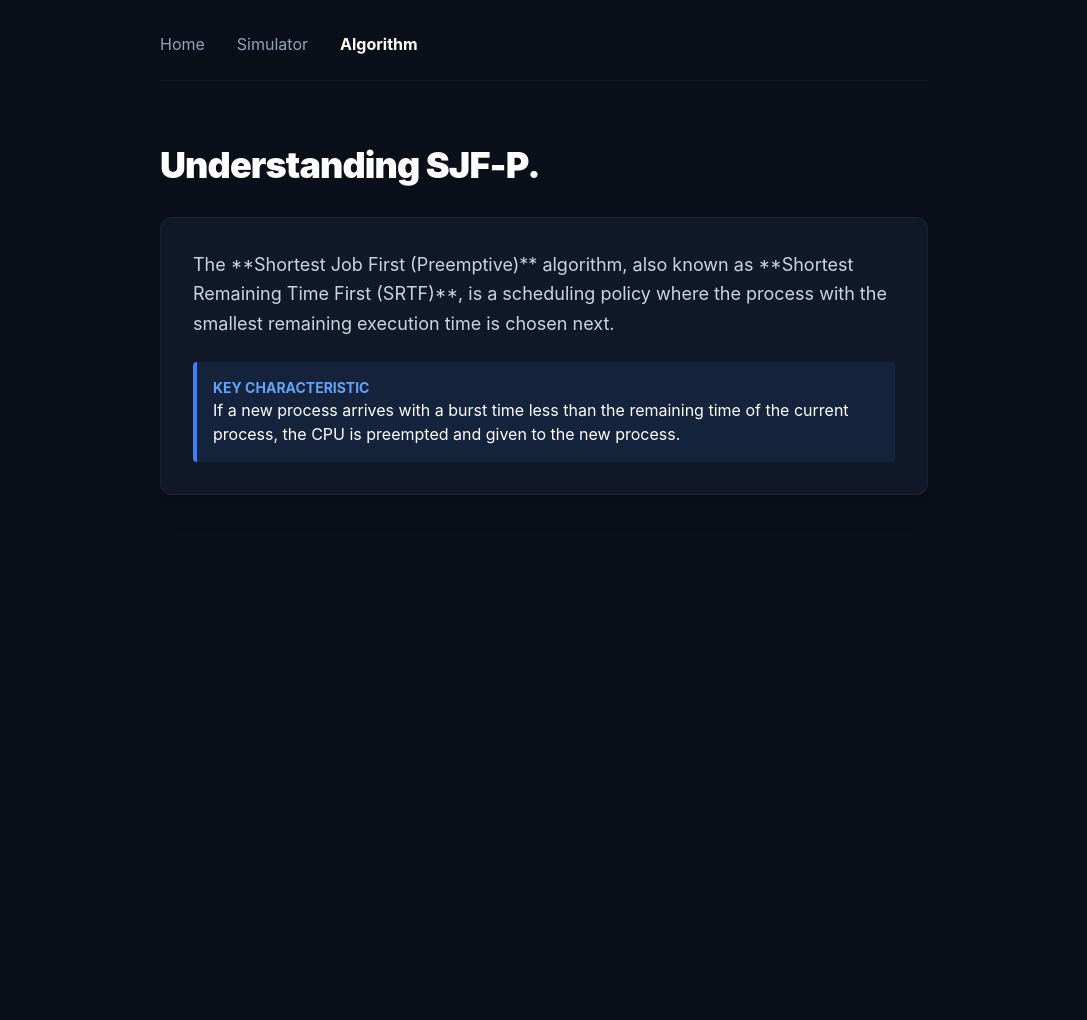
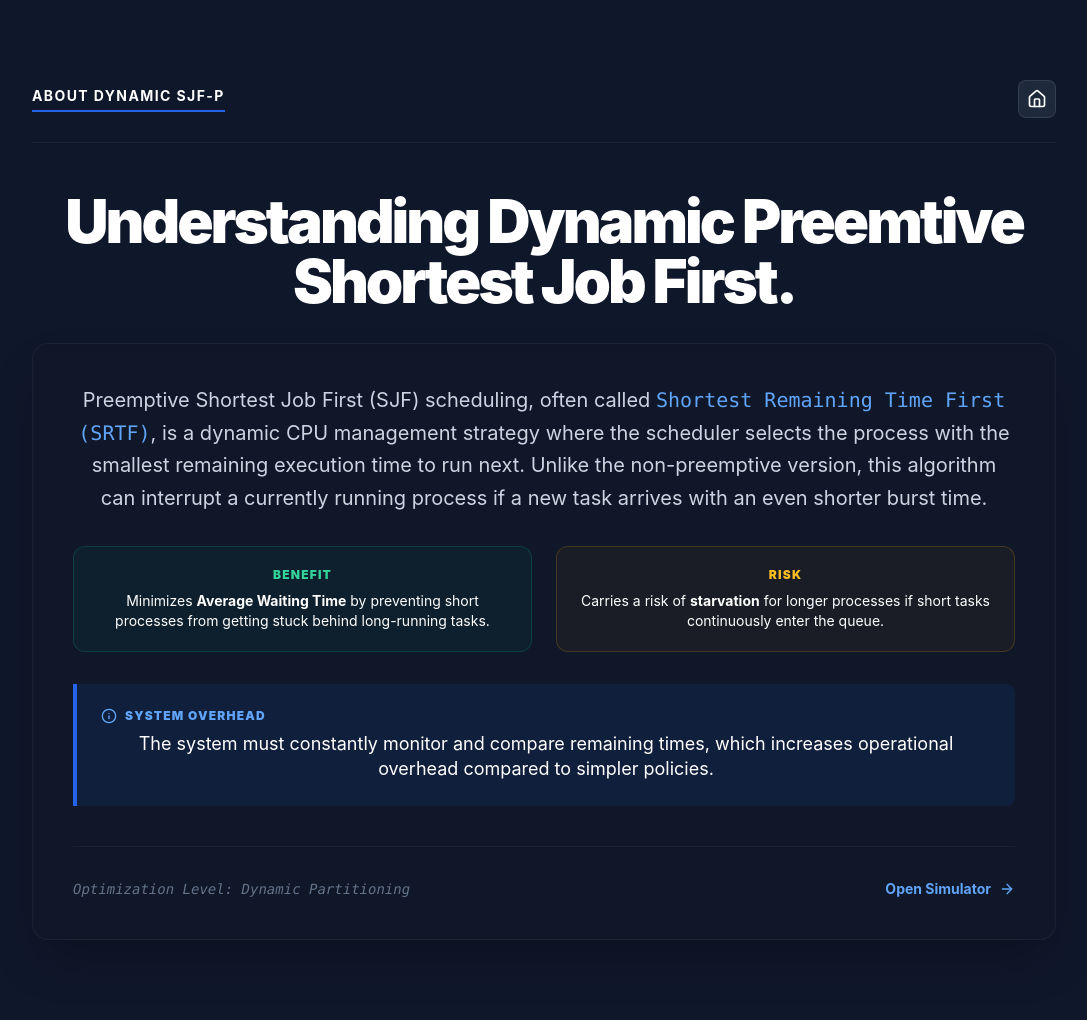
Before and after one commit to ClinTuyor/dynamicpartition_sjf, a Flask app: page /about in a window 1280 px wide. Shown: the whole page, without its empty margins (96-1183 px from the left). Before the commit the page ends 495 px from the top, so only its background shows below. Run offline with Flask 3, Linux system fonts and the light colour scheme; some libraries are stand-ins or nearby versions.

Commit message:
update 2.1

```diff
--- a/static/css/style.css
+++ b/static/css/style.css
@@ -1,5 +1,77 @@
 * { margin: 0; padding: 0; box-sizing: border-box; }
 
+.hero-container {
+    display: flex;
+    justify-content: center; /* Horizontal center */
+    align-items: center;     /* Vertical center */
+    min-height: 100vh;       /* Full viewport height */
+    text-align: center;
+    padding: 2rem;
+}
+
+/* Large, Bold Title */
+.hero-title {
+    font-size: 8rem; /* Massive impact */
+    font-weight: 900;
+    letter-spacing: -0.05em;
+    color: white;
+    margin-bottom: 1px;
+}
+
+/* Tagline styling */
+.hero-tagline {
+    font-size: 1.25rem;
+    color: #94a3b8; /* Slate-400 */
+    max-width: 1000px;
+    margin: 0 auto;
+    line-height: 1;
+}
+
+/* --- Added: Container for the side-by-side buttons --- */
+.hero-actions {
+    display: flex;
+    justify-content: center;
+    gap: 1.5rem;      /* Space between the two buttons */
+    margin-top: 4rem; /* The "Big Space" between tagline and buttons */
+}
+
+/* Base button styles (Shared) */
+.hero-button {
+    display: inline-block;
+    padding: 1rem 2.5rem;
+    border-radius: 9999px;
+    font-weight: 700;
+    text-decoration: none;
+    transition: all 0.2s ease;
+    font-size: 0.9rem;
+}
+
+/* Primary Button (Enter Simulator) */
+.hero-button.primary {
+    background-color: #2563eb; /* Blue-600 */
+    color: white;
+    box-shadow: 0 10px 15px -3px rgba(37, 99, 235, 0.3);
+}
+
+.hero-button.primary:hover {
+    background-color: #3b82f6;
+    transform: translateY(-2px);
+    box-shadow: 0 20px 25px -5px rgba(37, 99, 235, 0.4);
+}
+
+/* Secondary Button (About Page) */
+.hero-button.secondary {
+    background-color: transparent;
+    color: #cbd5e1; /* slate-300 */
+    border: 1px solid rgba(255, 255, 255, 0.1);
+}
+
+.hero-button.secondary:hover {
+    background-color: rgba(255, 255, 255, 0.05);
+    color: white;
+    border-color: rgba(255, 255, 255, 0.3);
+    transform: translateY(-2px);
+}
 body {
     background-color: #0b0f1a;
     color: #cbd5e1;
--- a/templates/about.html
+++ b/templates/about.html
@@ -2,27 +2,75 @@
 <html lang="en">
 <head>
     <meta charset="UTF-8">
-    <title>SJF-P | About</title>
+    <meta name="viewport" content="width=device-width, initial-scale=1.0">
+    <title>About Shortest Job First.</title>
+    <script src="https://unpkg.com/lucide@latest"></script>
     <link rel="stylesheet" href="{{ url_for('static', filename='css/style.css') }}">
     <script src="https://cdn.tailwindcss.com"></script>
 </head>
-<body class="p-8">
-    <nav class="max-w-3xl mx-auto flex gap-8 mb-16 border-b border-white/5 pb-6">
-        <a href="/" class="text-slate-400 hover:text-white">Home</a>
-        <a href="/simulator" class="text-slate-400 hover:text-white">Simulator</a>
-        <a href="/about" class="text-white font-bold">Algorithm</a>
-    </nav>
-    <div class="max-w-3xl mx-auto">
-        <h1 class="text-4xl font-black text-white mb-8 tracking-tight">Understanding SJF-P.</h1>
-        <div class="prose prose-invert max-w-none bg-[#111827] p-8 rounded-xl border border-white/5 shadow-xl">
-            <p class="text-lg leading-relaxed text-slate-300">
-                The **Shortest Job First (Preemptive)** algorithm, also known as **Shortest Remaining Time First (SRTF)**, is a scheduling policy where the process with the smallest remaining execution time is chosen next.
-            </p>
-            <div class="mt-6 p-4 bg-blue-500/10 border-l-4 border-blue-500 rounded">
-                <p class="text-blue-400 text-sm font-bold">KEY CHARACTERISTIC</p>
-                <p class="text-white">If a new process arrives with a burst time less than the remaining time of the current process, the CPU is preempted and given to the new process.</p>
+<body class="bg-[#0f172a] text-slate-300">
+
+    <main class="hero-container min-h-screen flex flex-col justify-center items-center px-6 py-20">
+
+        <!-- Navigation -->
+        <div class="max-w-5xl w-full flex justify-between items-center mb-12 border-b border-white/5 pb-6">
+            <div class="flex gap-8">
+                <a href="/about" class="text-sm font-bold tracking-widest text-white border-b-2 border-blue-600 pb-1 uppercase">About Dynamic SJF-P</a>
+            </div>
+            <a href="/" class="p-2 bg-slate-800 hover:bg-slate-700 text-white rounded-lg border border-white/10 transition-all">
+                <i data-lucide="home" class="w-5 h-5"></i>
+            </a>
+        </div>
+
+        <!-- Content Area -->
+        <div class="max-w-5xl w-full text-center">
+            <h1 class="text-6xl font-black text-white mb-8 tracking-tighter">
+                Understanding Dynamic Preemtive Shortest Job First.
+            </h1>
+
+            <div class="bg-[#111827]/50 backdrop-blur-sm p-10 rounded-2xl border border-white/5 shadow-2xl">
+                <!-- Updated Technical Description -->
+                <p class="text-xl leading-relaxed text-slate-300 mb-8">
+                    Preemptive Shortest Job First (SJF) scheduling, often called
+                    <span class="text-blue-400 font-mono">Shortest Remaining Time First (SRTF)</span>,
+                    is a dynamic CPU management strategy where the scheduler selects the process with the smallest remaining execution time to run next.
+                    Unlike the non-preemptive version, this algorithm can interrupt a currently running process if a new task arrives with an even shorter burst time.
+                </p>
+
+                <!-- Impact & Trade-offs -->
+                <div class="grid grid-cols-1 md:grid-cols-2 gap-6 mb-8">
+                    <div class="p-5 bg-emerald-500/5 border border-emerald-500/20 rounded-xl">
+                        <p class="text-emerald-400 text-xs font-black tracking-widest uppercase mb-2">Benefit</p>
+                        <p class="text-white text-sm">Minimizes <span class="font-bold">Average Waiting Time</span> by preventing short processes from getting stuck behind long-running tasks.</p>
+                    </div>
+                    <div class="p-5 bg-amber-500/5 border border-amber-500/20 rounded-xl">
+                        <p class="text-amber-400 text-xs font-black tracking-widest uppercase mb-2">Risk</p>
+                        <p class="text-white text-sm">Carries a risk of <span class="font-bold">starvation</span> for longer processes if short tasks continuously enter the queue.</p>
+                    </div>
+                </div>
+
+                <!-- Technical Note -->
+                <div class="p-6 bg-blue-600/10 border-l-4 border-blue-600 rounded-r-lg">
+                    <div class="flex items-center gap-2 mb-2">
+                        <i data-lucide="info" class="w-4 h-4 text-blue-400"></i>
+                        <p class="text-blue-400 text-xs font-black tracking-widest uppercase">System Overhead</p>
+                    </div>
+                    <p class="text-white text-lg leading-snug">
+                        The system must constantly monitor and compare remaining times, which increases operational overhead compared to simpler policies.
+                    </p>
+                </div>
+
+                <div class="mt-10 pt-8 border-t border-white/5 flex justify-between items-center">
+                    <p class="text-sm text-slate-500 font-mono italic">Optimization Level: Dynamic Partitioning</p>
+                    <a href="/simulator" class="text-blue-400 hover:text-blue-300 font-bold text-sm flex items-center gap-2 group">
+                        Open Simulator
+                        <i data-lucide="arrow-right" class="w-4 h-4 transform group-hover:translate-x-1 transition-transform"></i>
+                    </a>
+                </div>
             </div>
         </div>
-    </div>
+    </main>
+
+    <script>lucide.createIcons();</script>
 </body>
 </html>
--- a/templates/statistics.html
+++ b/templates/statistics.html
@@ -2,11 +2,11 @@
 <html lang="en">
 <head>
     <meta charset="UTF-8">
-    <title>SJF-P | Analytics</title>
+    <title>Dynamic SJF-P Analytics</title>
     <link rel="stylesheet" href="{{ url_for('static', filename='css/style.css') }}">
     <script src="https://cdn.tailwindcss.com"></script>
 </head>
-<body class="p-8">
+<body class="p-8 bg-[#0f172a] text-slate-300">
     <div class="max-w-5xl mx-auto">
         <div class="flex justify-between items-center mb-12">
             <h1 class="text-3xl font-black text-white tracking-tight">Performance Metrics</h1>
```
Also changed, not shown: static/js/script.js (+23 -11 lines), templates/index.html (+16 -8 lines), templates/simulator.html (+11 -4 lines).
